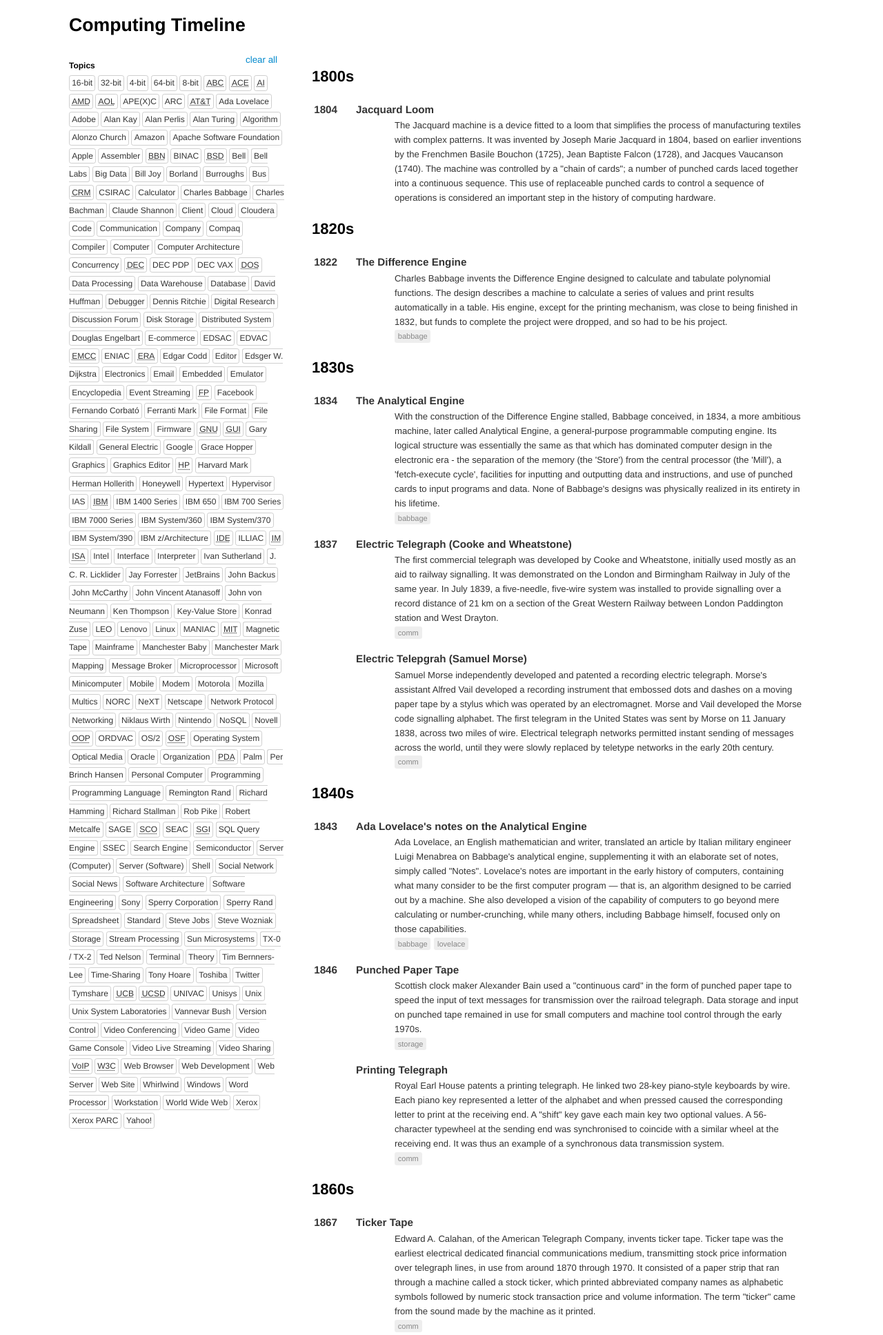
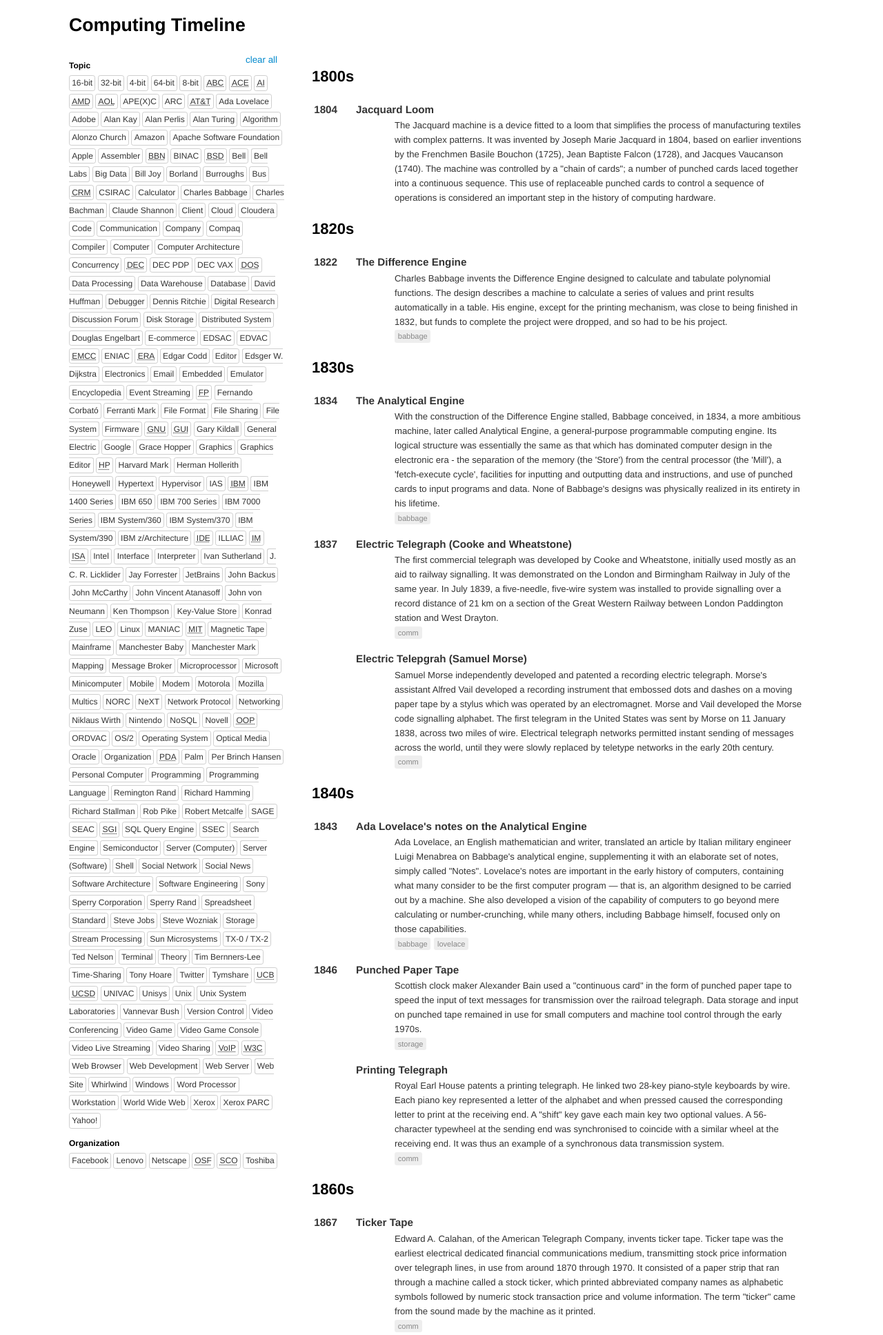
Before and after one commit to khaledh/computing-timeline, a Django app: page / in a window 1280 px wide. Shown: the top 1935 px of the page at 69% size. Run offline with Django 4.2, Linux system fonts and the light colour scheme; data comes from the database, SQL or seed files in the repository.

Commit message:
split filters into categories

```diff
--- a/timeline/templates/timeline/index.html
+++ b/timeline/templates/timeline/index.html
@@ -4,17 +4,6 @@
   <title>Computing Timeline</title>
   <meta charset="utf-8">
   <meta name="viewport" content="width=device-width, initial-scale=1.0">
-
-      <link rel="stylesheet" href="file:///c:\Users\Khaled\.vscode\extensions\shd101wyy.markdown-preview-enhanced-0.6.7\node_modules\@shd101wyy\mume\dependencies\katex\katex.min.css">
-
-
-
-
-
-
-
-
-
   <style>
     /**
 * prism.js Github theme based on GitHub's theme.
@@ -270,9 +259,6 @@ dd {
 }
 
     </style>
-    </head>
-    <body for="html-export" >
-      <div class="mume markdown-preview  "  >
   <style>
 html {
   overflow-y:scroll;
@@ -473,20 +459,35 @@ dd {
     evt.preventDefault();
   }
 </script>
+</head>
+    <body for="html-export" >
+      <div class="mume markdown-preview  "  >
   <h1 style="font-size: 20pt; margin-top: 20px;">Computing Timeline</h1>
 
   <div class="row">
+
+    <!-- Filters -->
+
     <div class="column-filters" style="user-select: none;">
       <div style="float:right; font-size: 10pt; margin-right: 10px;">
         <a onclick="javascript:clearFilters(event);" href="">clear all</a>
       </div>
+
+      {% for topic in topics %}
+        {% ifchanged topic.category %}
+          {% if forloop.counter0 > 0 %}
+      </div>
+          {% endif %}
       <div class="buttons" onclick="toggleDef(event)">
-  <h5>Topics</h5>
-  {% for topic in topics %}
+        <h5>{{ topic.get_category_display }}</h5>
+        {% endifchanged %}
         <span id="{{ topic.slug }}">{% if topic.abbr %}<abbr title="{{ topic.name }}">{{ topic.abbr }}</abbr>{% else %}{{ topic.name }}{% endif %}</span>
       {% endfor %}
       </div>
     </div> <!-- column-filters -->
+
+    <!-- Timeline -->
+
     <div class="column-content">
     {% load date_filters %}
 
@@ -518,16 +519,5 @@ dd {
 
     </div> <!-- column-content -->
   </div> <!-- row -->
-
-      </div>
-
-
-    </body>
-
-
-
-
-
-
-
+</div></body>
 </html>
--- a/timeline/views.py
+++ b/timeline/views.py
@@ -1,3 +1,4 @@
+from django.db.models import Case, When, Value
 from django.db.models.functions import Coalesce
 from django.views import generic
 
@@ -11,5 +12,12 @@ class Timeline(generic.ListView):
     extra_context = {
         'topics': Topic.objects.annotate(
             name_ord=Coalesce('abbr', 'name')
-        ).order_by('name_ord').all(),
+        ).annotate(
+            category_ord=Case(
+                When(category=Topic.Category.TOPIC, then=Value(1)),
+                When(category=Topic.Category.ORG, then=Value(2)),
+                When(category=Topic.Category.PERSON, then=Value(3)),
+                default=Value(999),
+            )
+        ).order_by('category_ord', 'name_ord').all(),
     }
```
Lines whose indentation alone changed are shown as unchanged.
